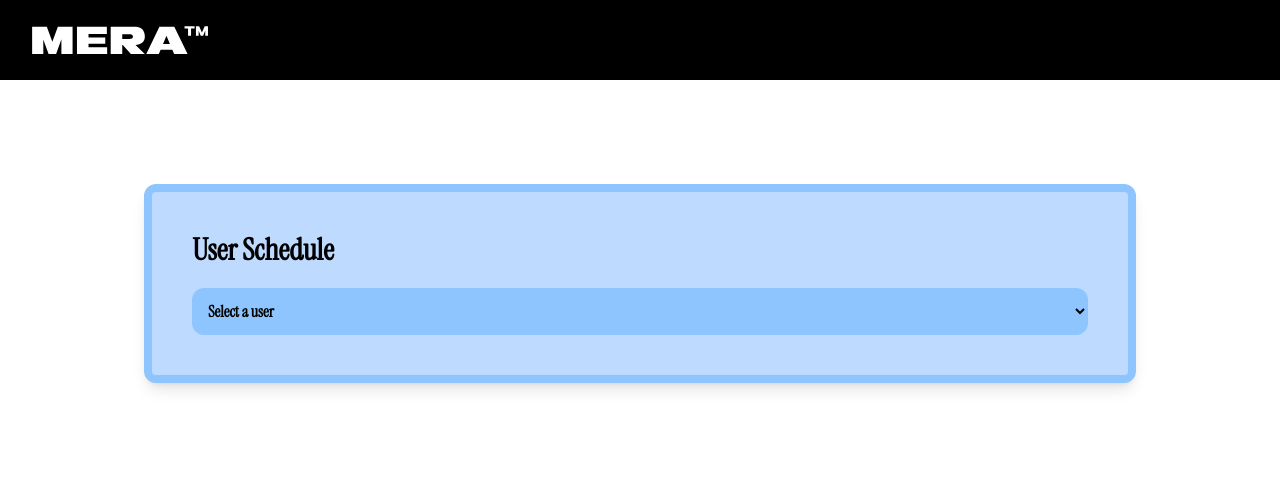
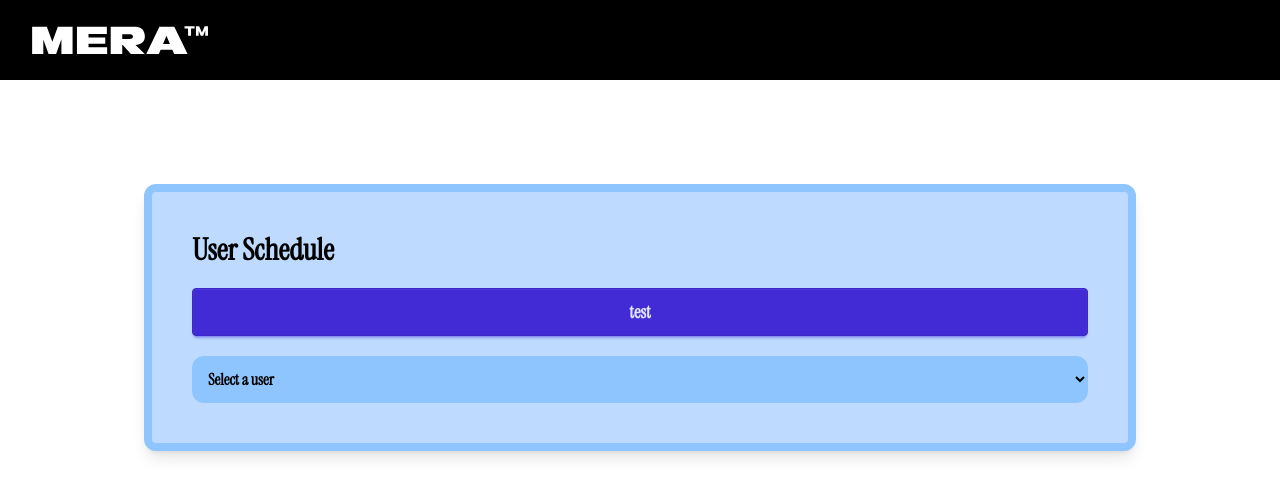
Before and after one commit to Hampus2001/mera, a Next.js app in the folder frontend/: page /createprojects in a window 1280 px wide. Shown: the top 496 px of the page. Built offline with nearby package versions, Linux system fonts and the light colour scheme.

Commit message:
Connected createprojects with backend users. created function in server that receives company id and returns all users with the same company id

```diff
--- a/frontend/app/createWorkspace/page.js
+++ b/frontend/app/createWorkspace/page.js
@@ -21,6 +21,12 @@ export default function CreateWorkspace() {
   const [companyObject, setCompanyObject] = useState([]);
   const [companyId, setCompanyId] = useState(Date.now());
   const [users, setUsers] = useState([]);
+
+  //Send companyId to context
+  const { contextId, setContextId } = useContext(HandleWorkspaceContext);
+  useEffect(() => {
+    setContextId(companyId);
+  }, [companyId]);
 
   //TODO - functions
   //* Create admin account and company account
--- a/frontend/app/createprojects/page.js
+++ b/frontend/app/createprojects/page.js
@@ -1,20 +1,23 @@
 "use client";
 
-import { useState } from "react";
+import { useContext, useState } from "react";
 import LandingNav from "@/components/LandingNav";
+import { HandleWorkspaceContext } from "@/context/WorkspaceContext";
 
-const users = [
+/* const users = [
   { id: 1, name: "Irene ", role: "UI/UX" },
   { id: 2, name: "Joel ", role: "UI/UX" },
   { id: 3, name: "Hampus", role: "Backend" },
   { id: 4, name: "Justus", role: "DevOps" },
   { id: 5, name: "Mohamed", role: "Frontend" },
-];
+]; */
 
 export default function UserSchedule() {
   const [selectedUser, setSelectedUser] = useState(null);
   const [shifts, setShifts] = useState([]);
   const [newShift, setNewShift] = useState({ date: "", start: "", end: "" });
+  const { contextId } = useContext(HandleWorkspaceContext);
+  const [users, setUsers] = useState();
 
   const handleAddShift = () => {
     if (selectedUser && newShift.date && newShift.start && newShift.end) {
@@ -30,13 +33,16 @@ export default function UserSchedule() {
   };
 
   //Send data and get data from server
-
-  async function sendShift() {
-    await fetch("http://localhost:3001/addNewShift", {
+  async function getUsersAndTime() {
+    const response = await fetch("http://localhost:3001/sendUsers", {
       method: "POST",
       headers: { "Content-Type": "application/json" },
-      body: JSON.stringify(data),
+      body: JSON.stringify({ contextId }),
     });
+
+    const filteredUsers = await response.json();
+    console.log("users", filteredUsers);
+    setUsers(filteredUsers);
   }
 
   const userShifts = shifts.filter((s) => s.userId === selectedUser?.id);
@@ -50,6 +56,10 @@ export default function UserSchedule() {
             User Schedule
           </h2>
 
+          <button className="btn btn-lg btn-primary" onClick={getUsersAndTime}>
+            test
+          </button>
+
           <select
             className="p-3 rounded-xl bg-blue-300 dark:bg-slate-600 dark:text-white text-black font-semibold"
             onChange={(e) =>
@@ -59,9 +69,9 @@ export default function UserSchedule() {
             }
           >
             <option value="">Select a user</option>
-            {users.map((user) => (
+            {users?.map((user) => (
               <option key={user.id} value={user.id}>
-                {user.name}
+                {user.username}
               </option>
             ))}
           </select>
--- a/frontend/context/WorkspaceContext.js
+++ b/frontend/context/WorkspaceContext.js
@@ -5,14 +5,14 @@ import { createContext, useEffect, useState } from "react";
 export const HandleWorkspaceContext = createContext([]);
 
 export default function WorkspaceContext({ children }) {
-  const [companyId, setCompanyId] = useState(null);
+  const [contextId, setContextId] = useState(null);
 
   useEffect(() => {
-    console.log("company_id", companyId);
-  }, [companyId]);
+    console.log("company_id", contextId);
+  }, [contextId]);
 
   return (
-    <HandleWorkspaceContext.Provider value={{ companyId, setCompanyId }}>
+    <HandleWorkspaceContext.Provider value={{ contextId, setContextId }}>
       {children}
     </HandleWorkspaceContext.Provider>
   );
```
Also changed, not shown: 1 other file (tests, documents, lock files or other folders).
